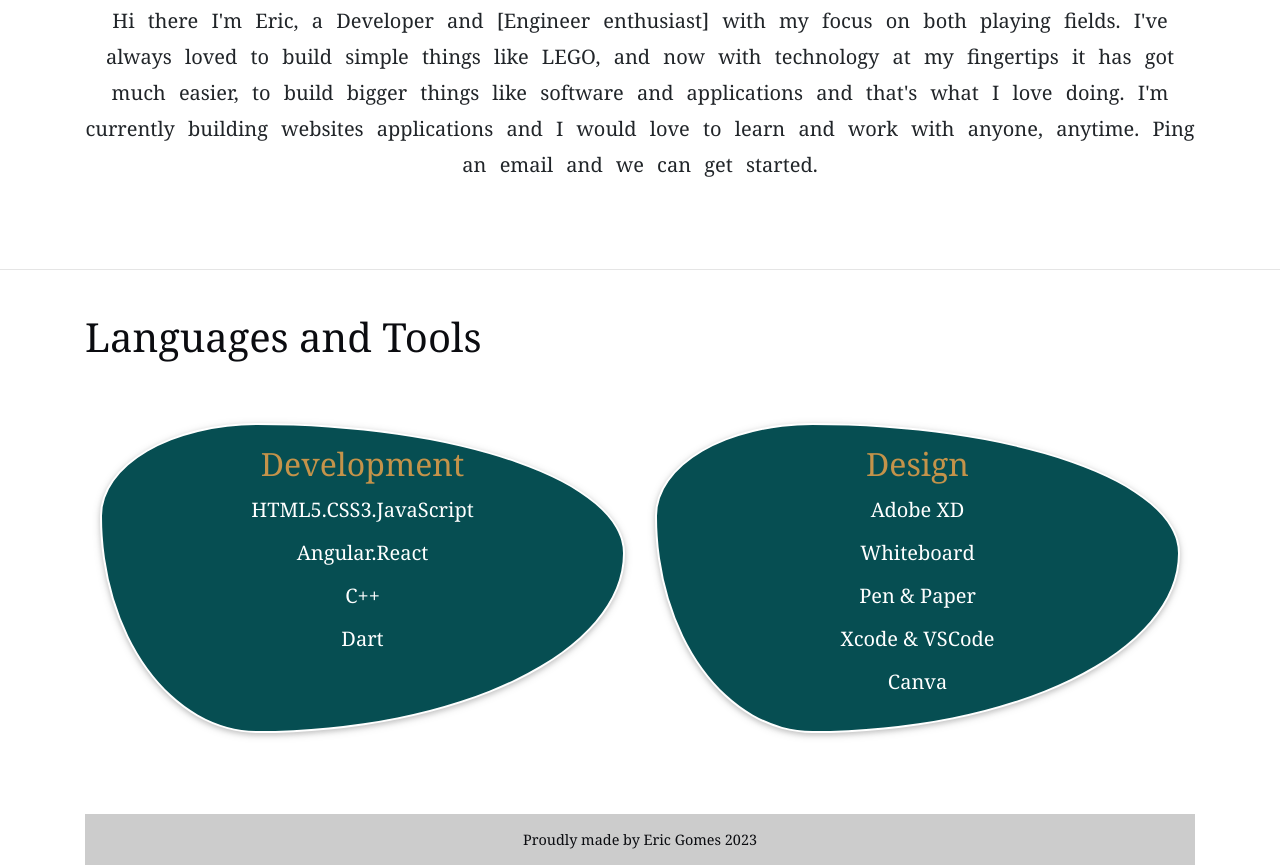
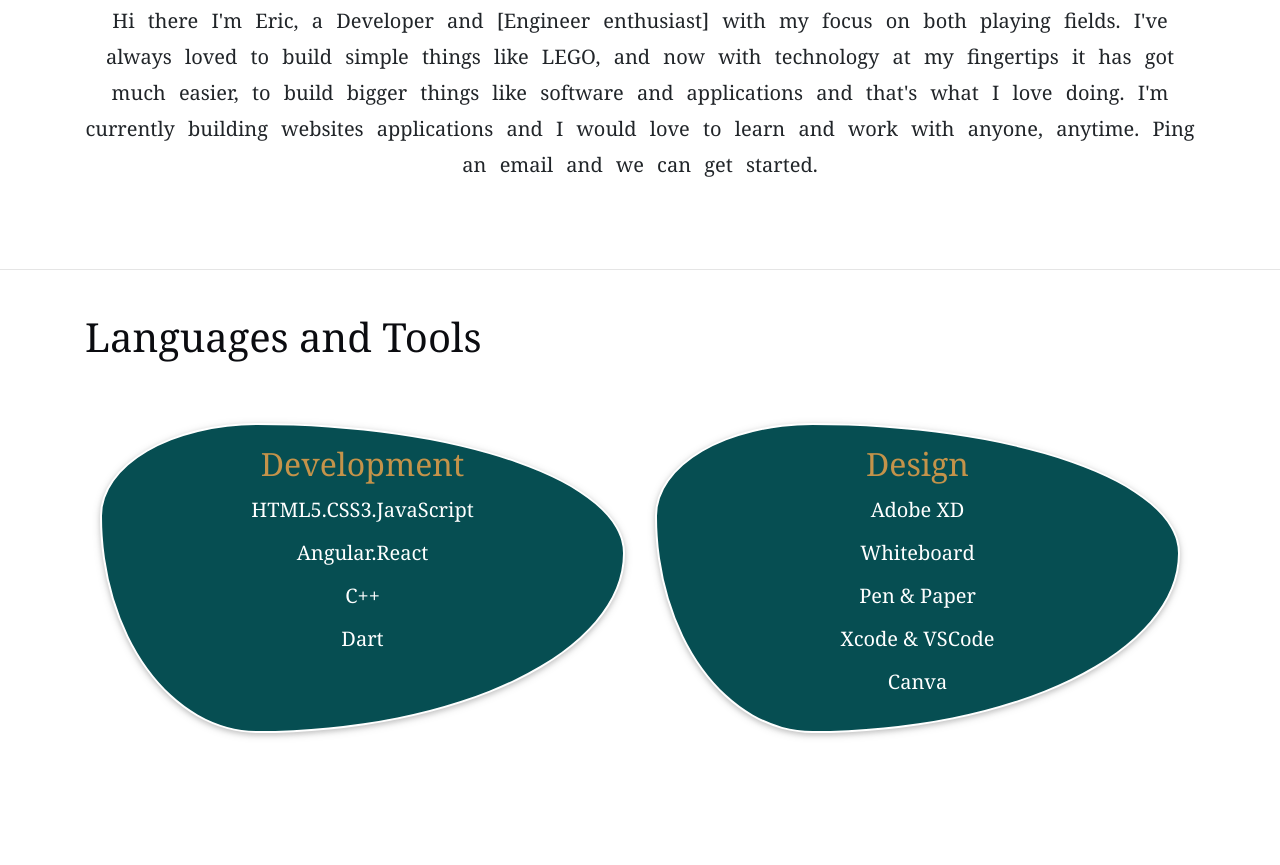
Before and after one commit to Eric-Gomes/Eric_Gomes_Portfolio, a plain HTML site: page index.html in a window 1280 px wide. Shown: the part 481-1346 px from the top of the page. After the commit the page ends 1295 px from the top, so only its background shows below. Drawn offline with nearby package versions, Linux system fonts and the light colour scheme.

Commit message:
Refining the last touches of the website

```diff
--- a/index.html
+++ b/index.html
@@ -144,19 +144,6 @@
 
 	<br>
 
-	<!-- Footer -->
-	<footer class="page-footer font-small" id="footer">
-
-
-
-		<!-- Copyright -->
-		<div id="copyright" class="footer-copyright text-center py-3">Proudly made by Eric Gomes 2023</div>
-		<!-- Copyright -->
-
-	</footer>
-	<!-- Footer -->
-
-
 	<!-- JQuery -->
 	<script src="js/jquery-3.3.1.min.js"></script>
 
```
